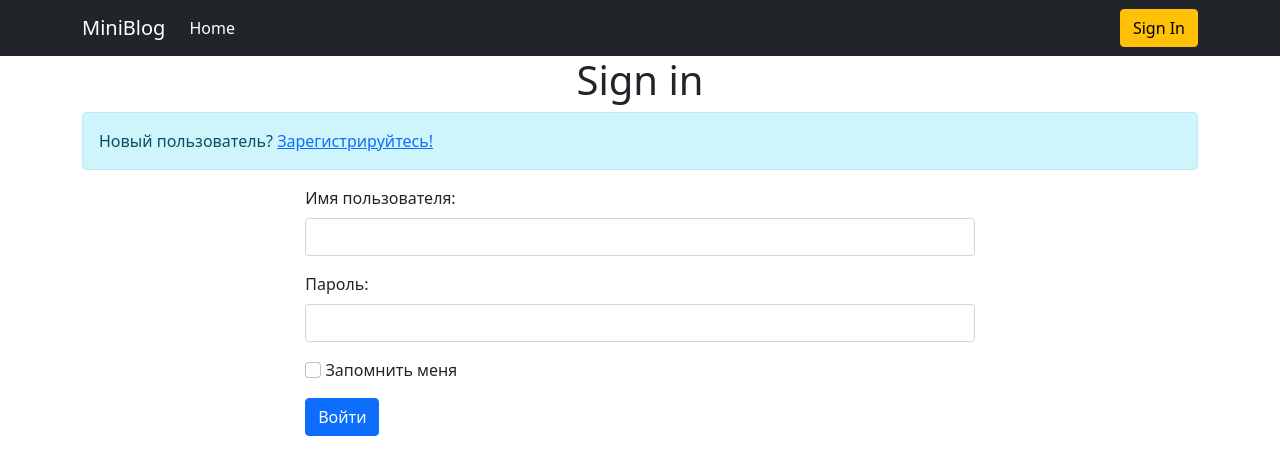
After one commit to rik-code/flask_URL_shortener, a Flask app: page /login in a window 1280 px wide. The commit adds this page. Shown: the top 475 px of the page. Run offline with Flask 2, Linux system fonts and the light colour scheme.

Commit message:
Adding registrate + login form

```diff
--- /dev/null
+++ b/forms.py
@@ -0,0 +1,32 @@
+from flask_wtf import FlaskForm
+from wtforms import StringField, PasswordField, BooleanField, SubmitField
+from wtforms.validators import ValidationError, DataRequired, EqualTo
+from models import User
+
+
+class LoginForm(FlaskForm):  # пишу свою форму поверх базовой формы из фласка
+    username = StringField('Имя пользователя: ')
+    password = PasswordField('Пароль: ')
+    remember_me = BooleanField('Запомнить меня')
+    submit = SubmitField('Войти')
+
+
+class RegistrationForm(FlaskForm):  # форма регистрации на оснвое базовой формы из Flask
+    username = StringField('Имя пользователя: ', validators=[DataRequired()])
+    email = StringField('Email: ', validators=[DataRequired()])
+    password = PasswordField('Пароль: ', validators=[DataRequired()])
+    password_again = PasswordField('Пароль (подтверждение): ',
+                                   validators=[DataRequired(), EqualTo('password')])
+    submit = SubmitField('Регистрация')
+
+    def check_username(self, username):
+        # найду пользователя в Базе Данных
+        user = User.query.filter_by(username=username.data)
+        if user is not None:  # если пользователь есть в БД
+            raise ValidationError('Пользователь с таким ником уже зарегистрирован!')
+
+    def check_email(self, email):
+        # найду пользователя в Базе Данных
+        user = User.query.filter_by(email=email.data)
+        if user is not None:  # если пользователь есть в БД
+            raise ValidationError('Пользователь с такой почтой уже зарегистрирован!')
--- a/routes.py
+++ b/routes.py
@@ -2,7 +2,8 @@ import hashlib
 from app import app, hashid, login, db
 from flask import render_template, request, redirect, url_for, flash
 from models import User, Url
-
+from flask_login import current_user, login_user, logout_user, login_required
+from forms import LoginForm, RegistrationForm
 
 @login.user_loader
 def load_user(id):
@@ -26,3 +27,48 @@ def index():
         db.session.commit()
         return render_template('index.html')
     return render_template('index.html')
+
+
+@app.route('/login', methods=['GET', 'POST'])
+def login():
+    if current_user.is_authenticated:
+        return redirect(url_for('index'))
+    form = LoginForm()
+    if form.validate_on_submit():  # если форма отправляется
+        user = User.query.filter_by(username=form.username.data).first()  # пытаюсь найти пользователя в БД по логину
+        if user is None or not user.check_password(form.password.data):
+            # если пользователь не найден в БД или пароль не совпал
+            return redirect(url_for('login'))  # вернуть пользователя на страницу входа
+        login_user(user, remember=form.remember_me.data)
+        return redirect(url_for('index'))
+    return render_template('login.html', title='Login page', form=form)
+
+
+@app.route('/logout')
+def logout():
+    logout_user()
+    return redirect(url_for('index'))
+
+
+@app.route('/register', methods=['GET', 'POST'])
+def register():
+    if current_user.is_authenticated:  # если пользователь вошел
+        return redirect(url_for('index'))  # перенаправим на главную
+    form = RegistrationForm()
+    if form.validate_on_submit():
+        user = User(
+            username=form.username.data,
+            email=form.email.data
+        )
+        user.set_password(form.password.data)
+        db.session.add(user)  # добавить пользователя в БД
+        db.session.commit()  # сохранить пользователя в БД
+        return redirect(url_for('login'))  # перенаправить на страницу входа
+    return render_template('register.html', form=form)
+
+
+@app.route('/user/<username>')
+@login_required
+def user(username):
+    user = User.query.filter_by(username=username).first_or_404()
+    return render_template('user.html', user=user)
--- a/templates/base.html
+++ b/templates/base.html
@@ -3,19 +3,59 @@
 <head>
     <meta charset="utf-8">
     <meta name="viewport" content="width=device-width, initial-scale=1">
-    <title>Bootstrap demo</title>
-    <link href="https://cdn.jsdelivr.net/npm/bootstrap@5.2.0-beta1/dist/css/bootstrap.min.css" rel="stylesheet"
-          integrity="sha384-0evHe/X+R7YkIZDRvuzKMRqM+OrBnVFBL6DOitfPri4tjfHxaWutUpFmBp4vmVor" crossorigin="anonymous">
+    <link href="https://cdn.jsdelivr.net/npm/bootstrap@5.1.3/dist/css/bootstrap.min.css" rel="stylesheet"
+          integrity="sha384-1BmE4kWBq78iYhFldvKuhfTAU6auU8tT94WrHftjDbrCEXSU1oBoqyl2QvZ6jIW3" crossorigin="anonymous">
     <link rel="stylesheet" href="{{ url_for('static', filename='main.css') }}">
+
+    {% if title %}
+        <title>{{ title }}</title>
+    {% else %}
+        <title>Welcome to my Microblog</title>
+    {% endif %}
 </head>
 <body>
+<nav class="navbar navbar-expand-lg navbar-dark bg-dark">
+    <div class="container">
+        <a class="navbar-brand" href="{{ url_for('index') }}">MiniBlog</a>
+        <button class="navbar-toggler" type="button" data-bs-toggle="collapse" data-bs-target="#navbarSupportedContent"
+                aria-controls="navbarSupportedContent" aria-expanded="false" aria-label="Toggle navigation">
+            <span class="navbar-toggler-icon"></span>
+        </button>
+        <div class="collapse navbar-collapse" id="navbarSupportedContent">
+            <ul class="navbar-nav me-auto mb-2 mb-lg-0">
+                <li class="nav-item">
+                    <a class="nav-link active" aria-current="page" href="{{ url_for('index') }}">Home</a>
+                </li>
+            </ul>
+        </div>
+        <div class="text-end">
+            {% if current_user.is_anonymous %}
+                <a class="btn btn-warning" href="{{ url_for('login') }}">Sign In</a>
+            {% else %}
+                <a class="btn btn-outline-warning" href="{{ url_for('user', username=current_user.username) }}">Profile</a>
+                <a class="btn btn-warning" href="{{ url_for('logout') }}">Sign Out</a>
+            {% endif %}
+        </div>
+    </div>
+</nav>
+
+{% with messages = get_flashed_messages() %} <!-- собираю сообщения -->
+    {% if messages %} <!-- если удалось что-то собрать -->
+         {% for message in messages %}
+             <p>{{ message }}</p>
+         {% endfor %}
+    {% endif %}
+{% endwith %}
 
 <div class="container">
-    {% block content %}{% endblock %}
+    {% block content %}
+
+    {% endblock %}
 </div>
 
-<script src="https://cdn.jsdelivr.net/npm/bootstrap@5.2.0-beta1/dist/js/bootstrap.bundle.min.js"
-        integrity="sha384-pprn3073KE6tl6bjs2QrFaJGz5/SUsLqktiwsUTF55Jfv3qYSDhgCecCxMW52nD2"
+<script src="https://cdn.jsdelivr.net/npm/bootstrap@5.1.3/dist/js/bootstrap.bundle.min.js"
+        integrity="sha384-ka7Sk0Gln4gmtz2MlQnikT1wXgYsOg+OMhuP+IlRH9sENBO0LRn5q+8nbTov4+1p"
         crossorigin="anonymous"></script>
+
 </body>
 </html>
--- /dev/null
+++ b/templates/login.html
@@ -0,0 +1,27 @@
+{% extends "base.html" %}
+
+{% block content %}
+
+    <h1 class="text-center">Sign in</h1>
+    <div class="alert alert-info">
+        Новый пользователь? <a href="{{ url_for('register') }}">Зарегистрируйтесь!</a>
+    </div>
+
+    <form class="form" action="" method="post" novalidate>
+        {{ form.hidden_tag() }}  <!-- вшиваю secret key в форму, чтобы сайт знал, откуда пришли данные -->
+        <div class="mb-3">
+            {{ form.username.label(class="form-label") }}
+            {{ form.username(class="form-control") }}
+        </div>
+        <div class="mb-3">
+            {{ form.password.label(class="form-label") }}
+            {{ form.password(class="form-control") }}
+        </div>
+        <div class="mb-3">
+            {{ form.remember_me(class="form-check-input") }} {{ form.remember_me.label(class="form-check-label") }}
+        </div>
+        <div class="mb-3">
+            {{ form.submit(class="btn btn-primary") }}
+        </div>
+    </form>
+{% endblock %}
```
Also changed, not shown: templates/register.html (added, +40 -0 lines), templates/user.html (added, +8 -0 lines), app.db.
